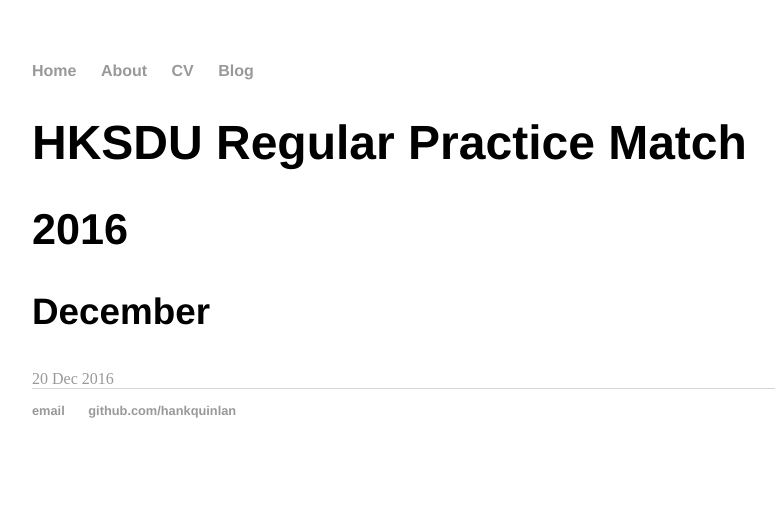
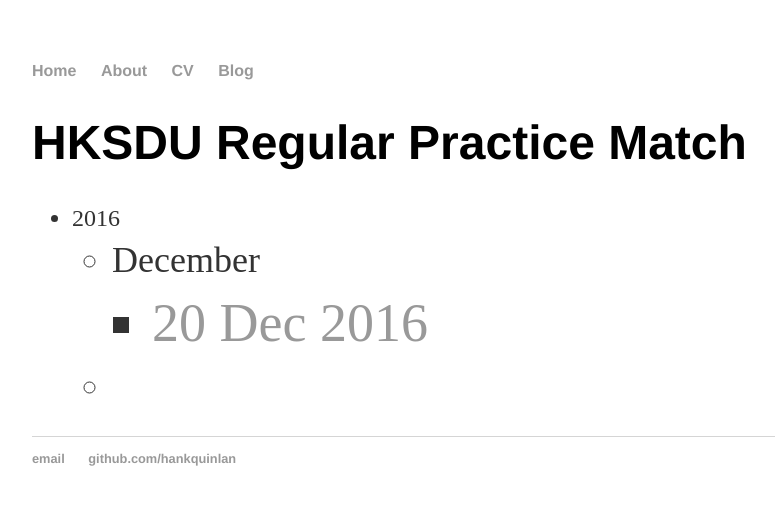
Before and after one commit to HKSDU/hksdu.github.io, a Jekyll site: the page built from index.html, in a window 1280 px wide. Shown: the top 505 px of the page, without its empty margins (160-935 px from the left). Built offline with Jekyll 4.4.1, drawn with Linux system fonts in a browser that asks for light colours.

Commit message:
Update index.html

```diff
--- a/index.html
+++ b/index.html
@@ -5,7 +5,11 @@ title: HKSDU Match Results
 
 		<div class="blurb">
 			<h1>HKSDU Regular Practice Match</h1>
-			<h2>2016</h2>
-			<h3>December</h3>
-			<a href="/20161220/login.html">20 Dec 2016</a>
+			<ul>
+				<li>2016</li>
+				<ul>
+					<li>December
+			<ul>
+				<li><a href="/20161220/login.html">20 Dec 2016</a></li>
+						</ul><li><ul>
 		</div>
```
